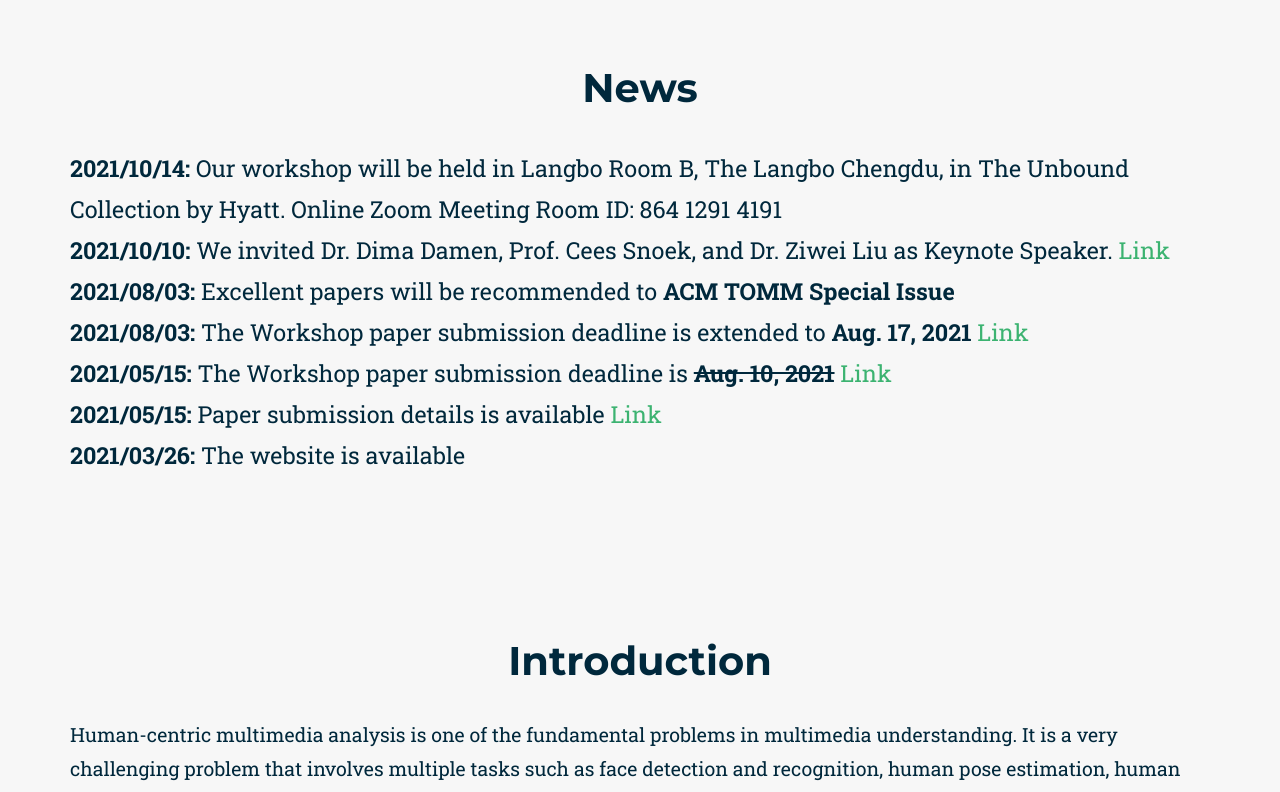
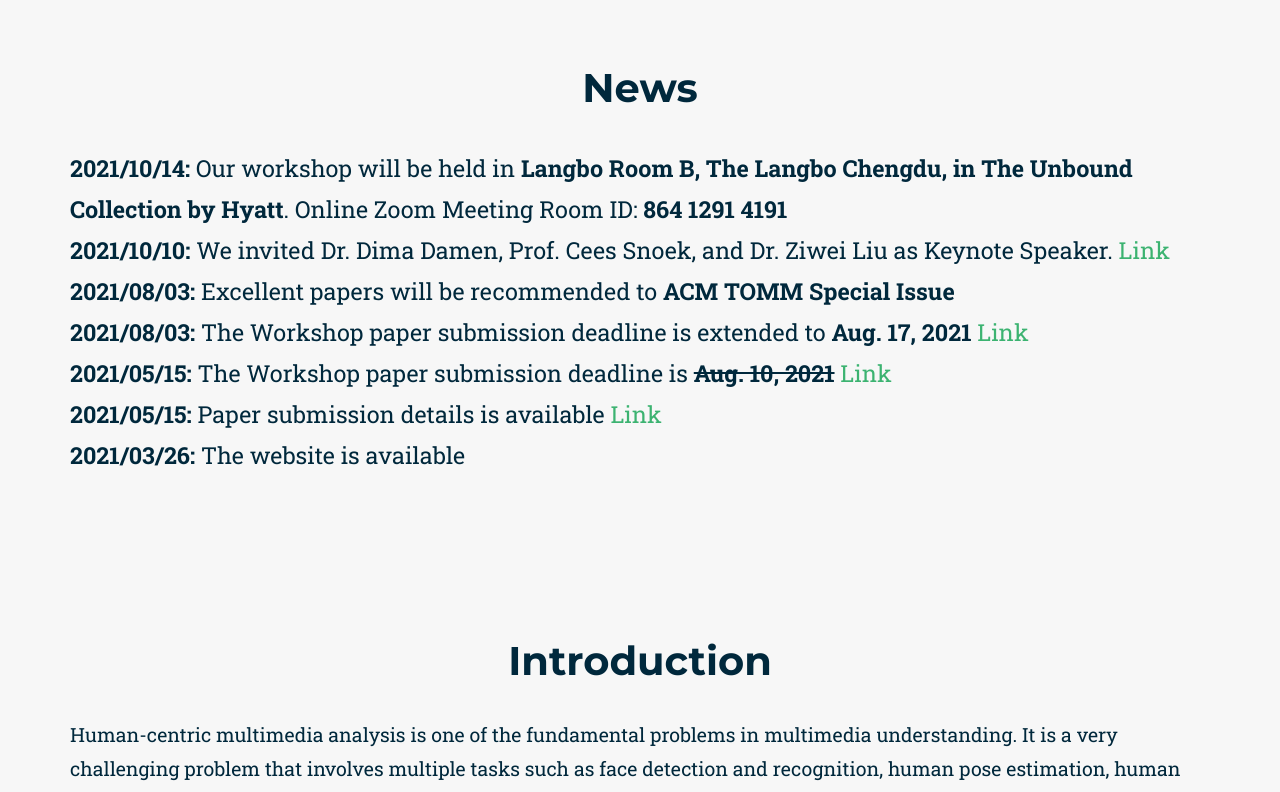
Before and after one commit to MCFR-MM22/MCFR-MM22.github.io, a Jekyll site: the page built from index.html, in a window 1280 px wide and 900 px high, scrolled down 796 px, cut to the strip 108-900 px from the top of the window. Built offline with Jekyll 4.4.1, drawn with Linux system fonts in a browser that asks for light colours; some web fonts are replaced.

```diff
--- a/_includes/2021_data/news.html
+++ b/_includes/2021_data/news.html
@@ -10,7 +10,7 @@
                 <font size='4'>
                 <p class="large">
 <!--                     <strong>2021/10/21:</strong>  The slides of the keynote-talk are uploaded, please check on this page: <a href="/speakers_info">Link</a></br> -->
-                    <strong>2021/10/14:</strong>  Our workshop will be held in Langbo Room B, The Langbo Chengdu, in The Unbound Collection by Hyatt. Online Zoom Meeting Room ID: 864 1291 4191</br>
+                    <strong>2021/10/14:</strong>  Our workshop will be held in <strong>Langbo Room B, The Langbo Chengdu, in The Unbound Collection by Hyatt</strong>. Online Zoom Meeting Room ID: <strong>864 1291 4191</strong></br>
                     <strong>2021/10/10:</strong>  We invited Dr. Dima Damen, Prof. Cees Snoek, and Dr. Ziwei Liu as Keynote Speaker. <a href="/speakers_info">Link</a></br>
                     <strong>2021/08/03:</strong>  Excellent papers will be recommended to <strong>ACM TOMM Special Issue</strong></br>
                     <strong>2021/08/03:</strong>  The Workshop paper submission deadline is extended to <strong>Aug. 17, 2021</strong> <a href="/call">Link</a></br>
```
